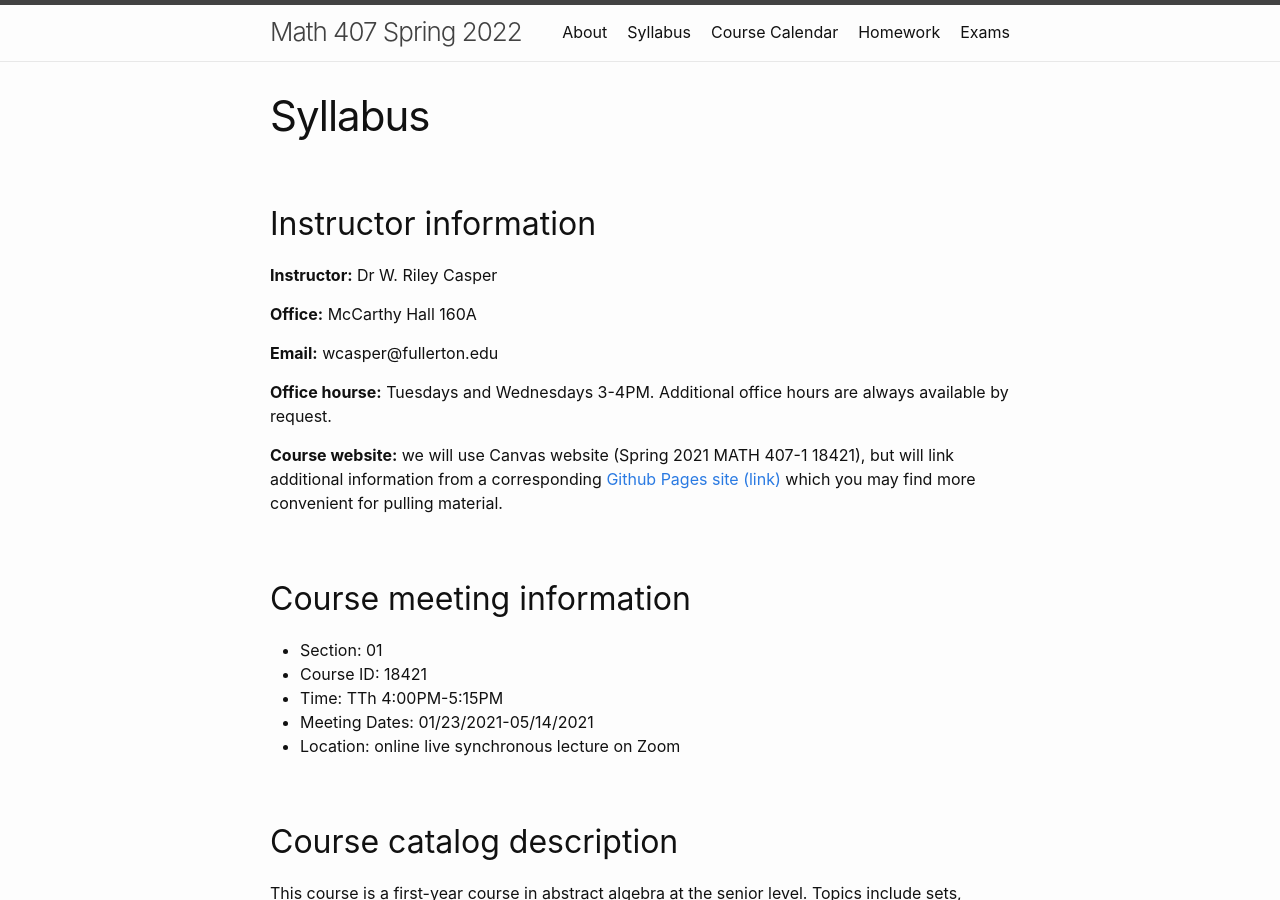
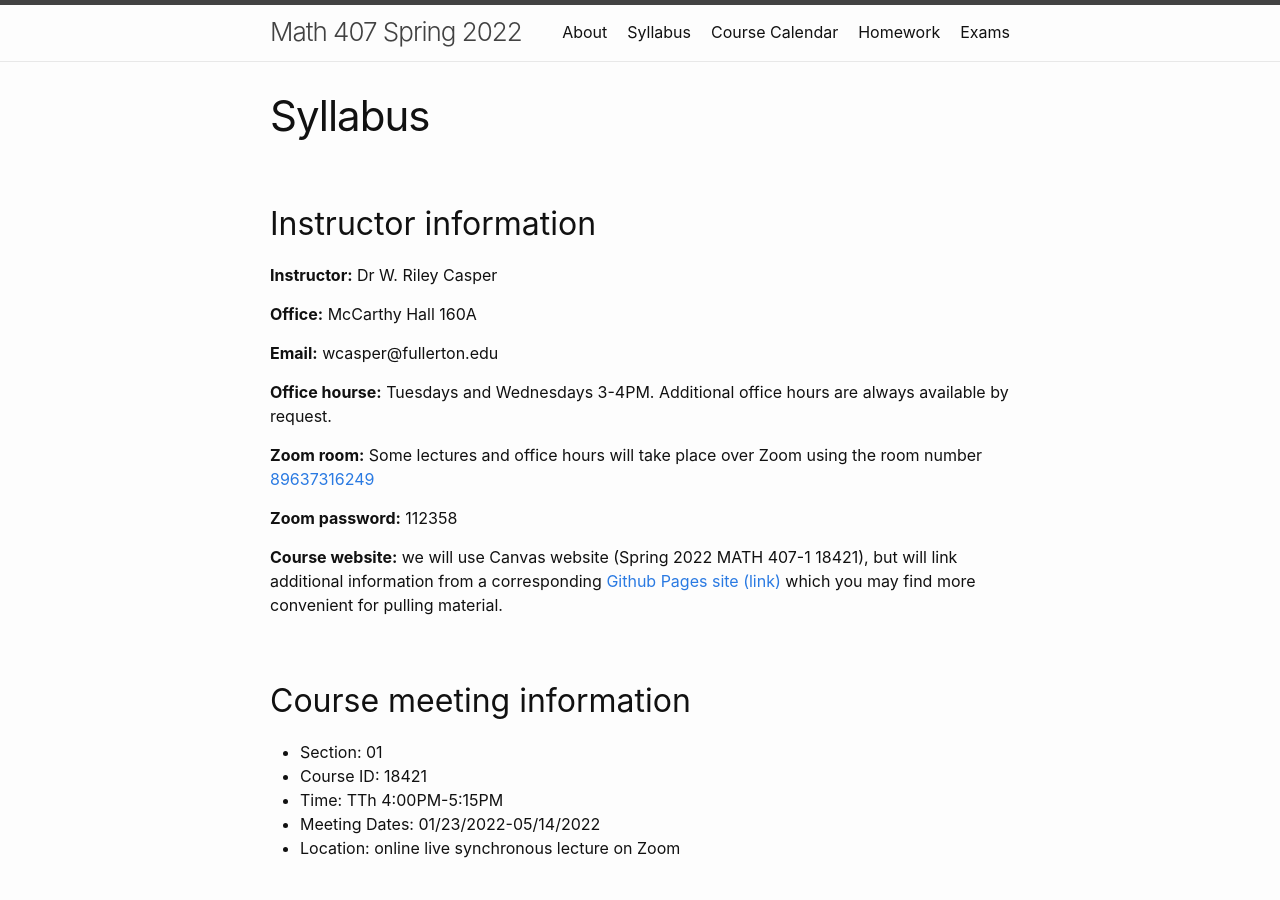
Before and after one commit to wcasper/math407spring2022, a Jekyll site: the page built from extras/syllabus.md, in a window 1280 px wide and 900 px high. Built offline with Jekyll 4.4.1, drawn with Linux system fonts in a browser that asks for light colours.

Commit message:
added zoom room; fixed typos

```diff
--- a/extras/syllabus.md
+++ b/extras/syllabus.md
@@ -13,13 +13,17 @@ permalink: /extras/syllabus
 
 **Office hourse:** Tuesdays and Wednesdays 3-4PM.  Additional office hours are always available by request.
 
-**Course website:** we will use Canvas website (Spring 2021 MATH 407-1 18421), but will link additional information from a corresponding <a target="_parent" href="https://wcasper.github.io/math407spring2021">Github Pages site (link)</a> which you may find more convenient for pulling material.
+**Zoom room:**  Some lectures and office hours will take place over Zoom using the room number [89637316249](https://fullerton.zoom.us/j/89637316249?pwd=VlFvcWhWRDVxdHpsWnVJTkMwTFMvQT09)
+
+**Zoom password:** 112358
+
+**Course website:** we will use Canvas website (Spring 2022 MATH 407-1 18421), but will link additional information from a corresponding <a target="_parent" href="https://wcasper.github.io/math407spring2022">Github Pages site (link)</a> which you may find more convenient for pulling material.
 
 ## Course meeting information
 * Section: 01
 * Course ID: 18421
 * Time: TTh 4:00PM-5:15PM
-* Meeting Dates: 01/23/2021-05/14/2021
+* Meeting Dates: 01/23/2022-05/14/2022
 * Location: online live synchronous lecture on Zoom
 
 ## Course catalog description
```
